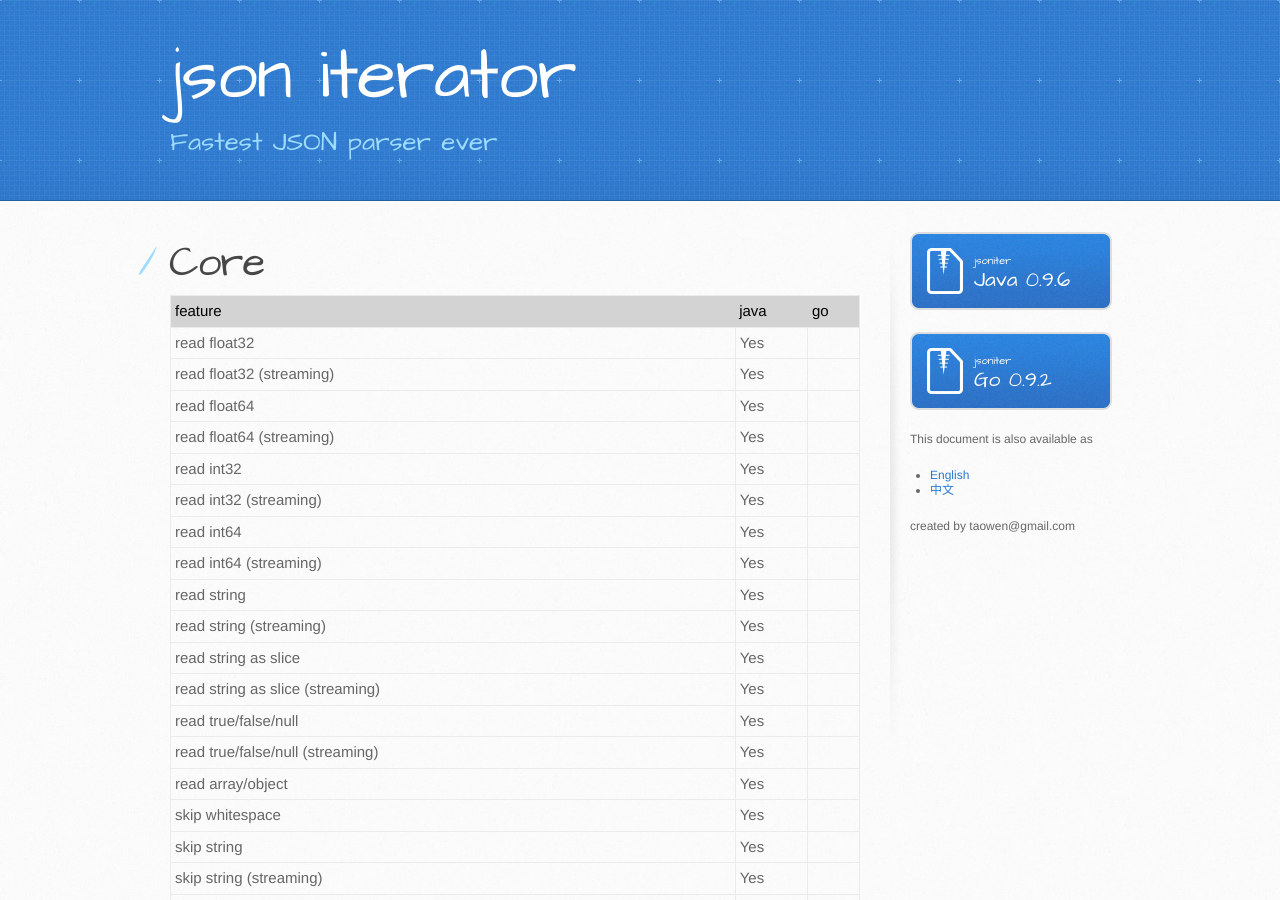
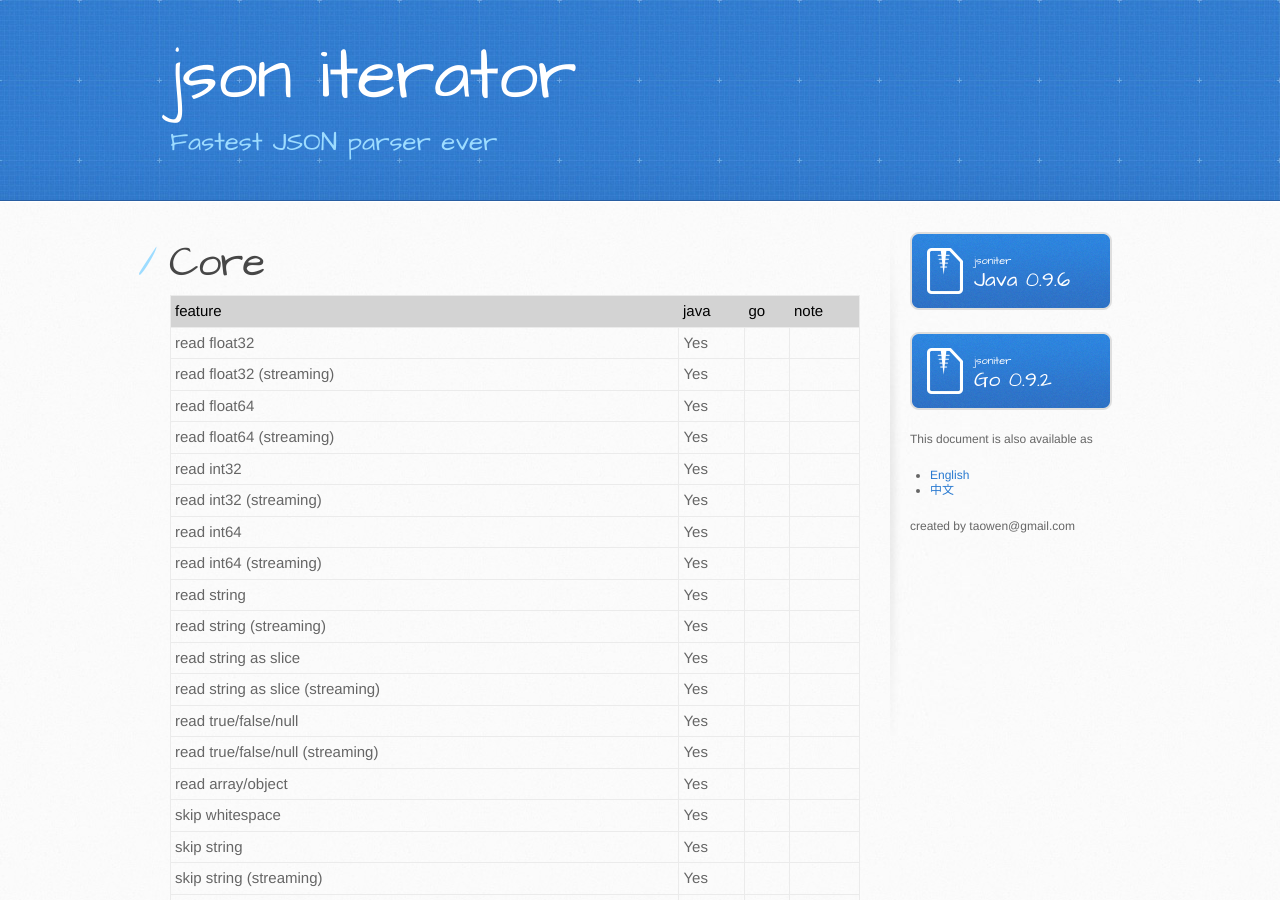
Before and after one commit to json-iterator/json-iterator.github.io, a Jekyll site: the page built from features.md, in a window 1280 px wide and 900 px high. Built offline with Jekyll 4.4.1, drawn with Linux system fonts in a browser that asks for light colours; comment, search, counter and statistics services are not loaded.

Commit message:
Update features.md

```diff
--- a/features.md
+++ b/features.md
@@ -5,8 +5,8 @@
 
 # Core
 
-| feature | java | go |
-| --- | --- | --- |
+| feature | java | go | note |
+| --- | --- | --- | --- |
 | read float32 | Yes |  |
 | read float32 (streaming) | Yes |  |
 | read float64 | Yes |  |
```
